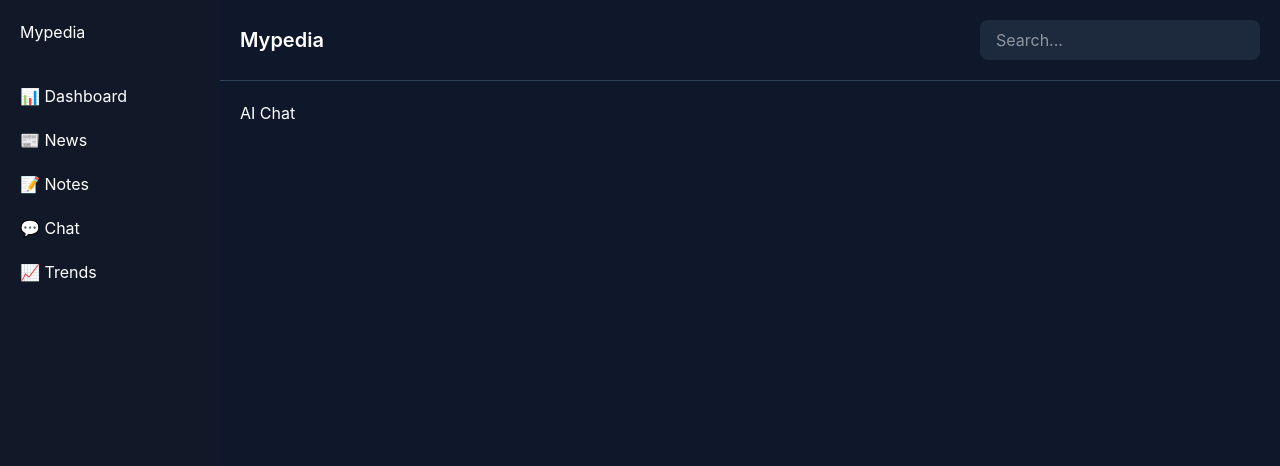
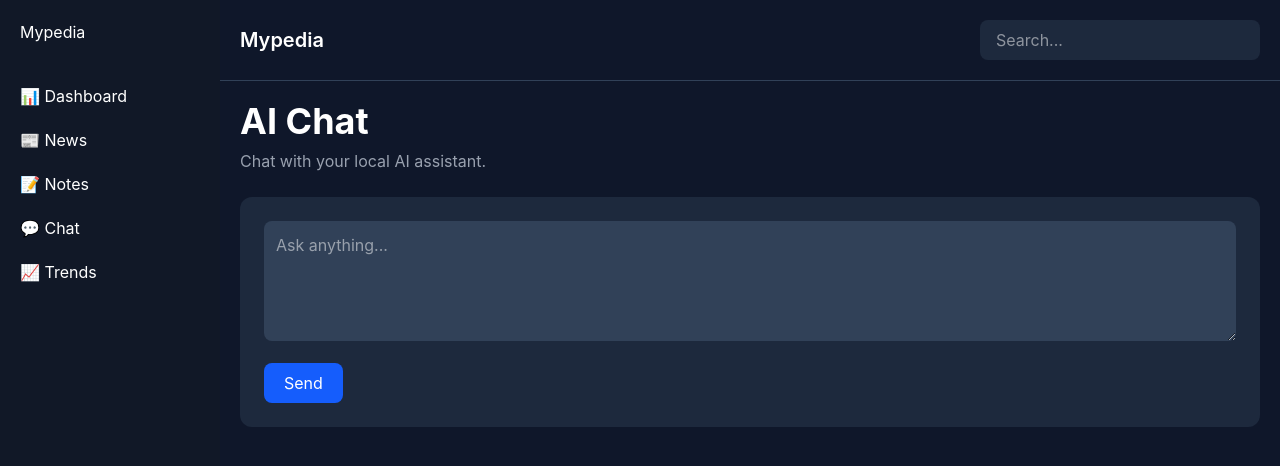
Before and after one commit to AbinandBArjun/MyAI, a React (Vite) app in the folder frontend/: page /chat in a window 1280 px wide. Shown: the top 466 px of the page. Built offline with nearby package versions, Linux system fonts and the light colour scheme.

Commit message:
Add local AI chat with Ollama integration

```diff
--- a/frontend/src/pages/Chat.tsx
+++ b/frontend/src/pages/Chat.tsx
@@ -1,3 +1,75 @@
+import { useState } from "react";
+import axios from "axios";
+
 export default function Chat() {
-  return <h1>AI Chat</h1>;
+  const [message, setMessage] = useState("");
+  const [response, setResponse] = useState("");
+  const [loading, setLoading] = useState(false);
+
+  const sendMessage = async () => {
+  if (!message) return;
+
+  setLoading(true);
+
+  try {
+    const res = await axios.post(
+      "http://localhost:8000/chat/",
+      {
+        message,
+      }
+    );
+
+    setResponse(res.data.response);
+  } catch (error) {
+    console.error(error);
+  } finally {
+    setLoading(false);
+  }
+};
+
+  return (
+    <div className="space-y-6">
+      <div>
+        <h1 className="text-4xl font-bold">
+          AI Chat
+        </h1>
+
+        <p className="mt-2 text-gray-400">
+          Chat with your local AI assistant.
+        </p>
+      </div>
+
+      <div className="rounded-xl bg-slate-800 p-6 space-y-4">
+        <textarea
+          value={message}
+          onChange={(e) =>
+            setMessage(e.target.value)
+          }
+          placeholder="Ask anything..."
+          rows={4}
+          className="w-full rounded-lg bg-slate-700 p-3"
+        />
+
+        <button
+            onClick={sendMessage}
+            disabled={loading}
+            className="rounded-lg bg-blue-600 px-5 py-2 disabled:opacity-50"
+          >
+            {loading ? "Thinking..." : "Send"}
+</button>
+      </div>
+
+      {response && (
+        <div className="rounded-xl bg-slate-800 p-6">
+          <h2 className="mb-3 text-xl font-semibold">
+            Response
+          </h2>
+
+          <p className="whitespace-pre-wrap">
+            {response}
+          </p>
+        </div>
+      )}
+    </div>
+  );
 }
```
Also changed, not shown: 1 other file (tests, documents, lock files or other folders).
